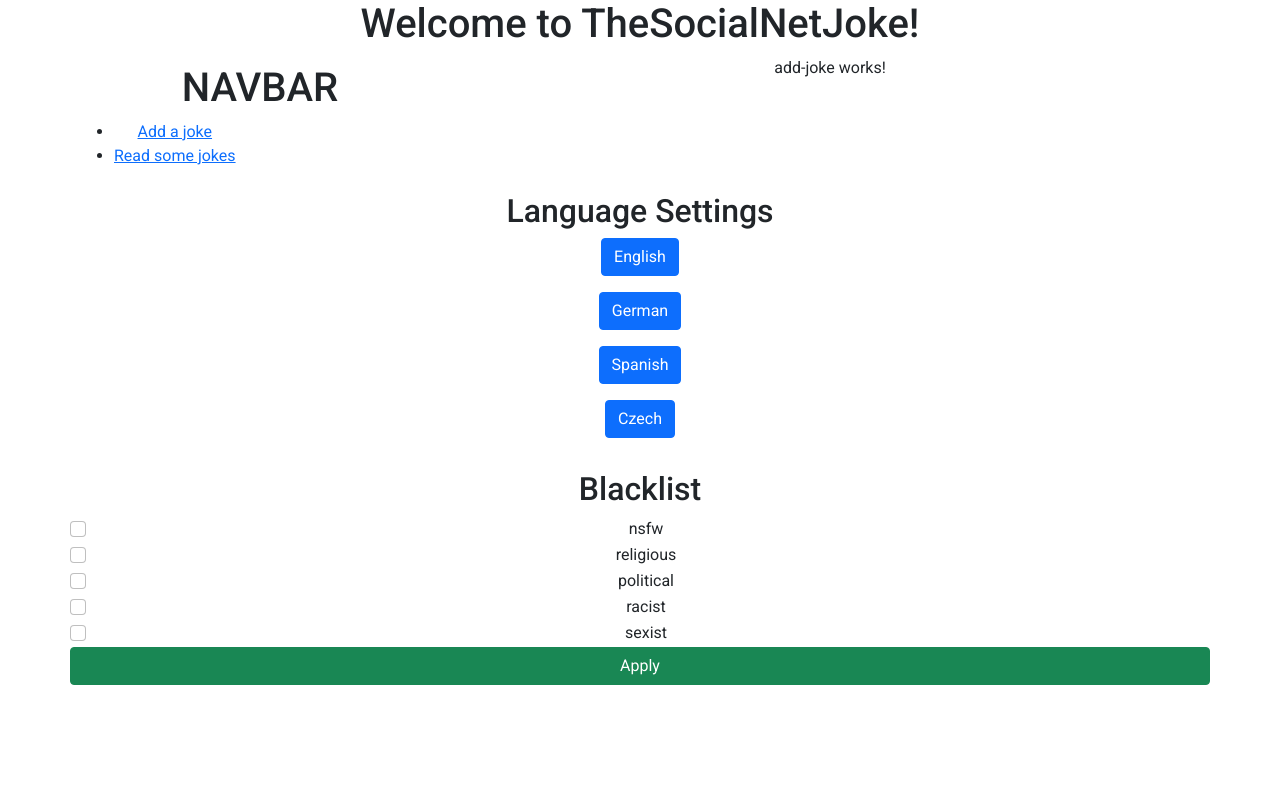
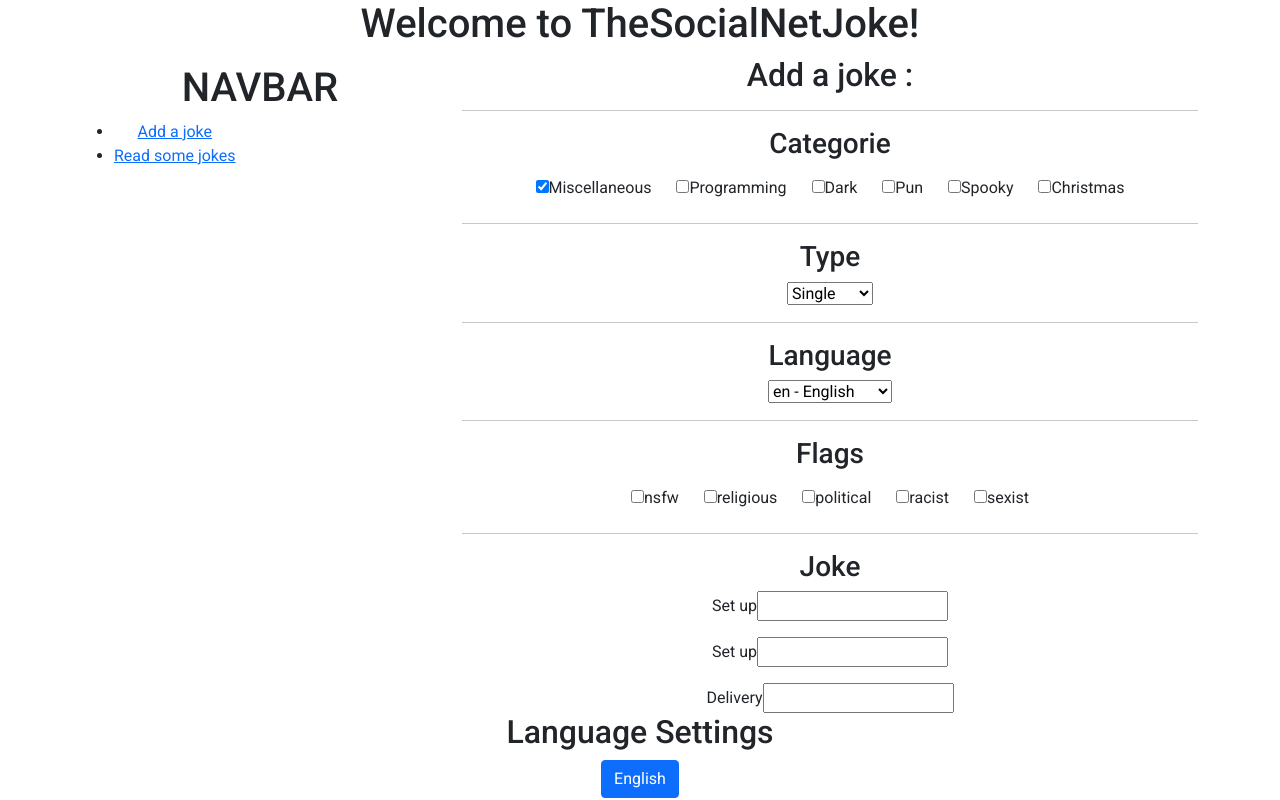
Before and after one commit to JejeB/The-Social-Net-joke, an Angular app in the folder TheSocialNetJoke/: page /add-joke in a window 1280 px wide. Shown: the top 800 px of the page. Built offline with nearby package versions, Linux system fonts and the light colour scheme; what ngx-cookie-service would draw is missing.

Commit message:
form add joke

```diff
--- a/TheSocialNetJoke/src/app/add-joke/add-joke.component.ts
+++ b/TheSocialNetJoke/src/app/add-joke/add-joke.component.ts
@@ -1,15 +1,115 @@
 import { Component, OnInit } from '@angular/core';
+import { Joke } from '../joke/joke';
 
 @Component({
   selector: 'cnt-add-joke',
   template: `
-    <p>
-      add-joke works!
-    </p>
+
+
+    <h2>Add a joke :</h2>
+
+    <hr>
+
+    <p></p>
+    <h3>Categorie</h3>
+  <div class="row">
+    <div class="col">
+
+
+  <div class="btn-group btn-group-toggle">
+      <label class="btn" ngbButtonLabel>
+      <input type="checkbox"  ngbButton checked >Miscellaneous</label>
+      <label class="btn" ngbButtonLabel>
+      <input type="checkbox"  ngbButton>Programming</label>
+      <label class="btn" ngbButtonLabel>
+      <input type="checkbox"  ngbButton>Dark</label>
+      <label class="btn" ngbButtonLabel>
+      <input type="checkbox" ngbButton>Pun</label>
+      <label class="btn" ngbButtonLabel>
+      <input type="checkbox" ngbButton>Spooky</label>
+      <label class="btn" ngbButtonLabel>
+      <input type="checkbox" ngbButton>Christmas</label>
+  </div>
+
+<hr>
+    <p></p>
+    <h3>Type</h3>
+    <div class="row">
+    <div class="col">
+      <div  class="d-inline-block">
+      <select class="browser-default custom-select">
+      <option selected value="single" (click)="single()" >Single</option>
+      <option value="two_part" (click)="two_part()">Two Part</option>
+      </select>
+      </div>
+    </div>
+    </div>
+
+<hr>
+    <p></p>
+    <h3>Language</h3>
+    <div class="row">
+    <div class="col">
+    <div  class="d-inline-block">
+    <select class="browser-default custom-select">
+      <option selected value ="en" >en - English</option>
+      <option value="custom">Other/Custom</option>
+      <option value="cs">cs - Czech</option>
+      <option value="de">de - German</option>
+      <option value="es">es - Spanish</option>
+    </select>
+    </div></div></div>
+
+<hr>
+    <p></p>
+    <h3>Flags</h3>
+
+    <div class="btn-group btn-group-toggle">
+      <label class="btn" ngbButtonLabel>
+      <input type="checkbox" value="nsfw" ngbButton  >nsfw</label>
+      <label class="btn" ngbButtonLabel>
+      <input type="checkbox" value="religious" ngbButton>religious</label>
+      <label class="btn" ngbButtonLabel>
+      <input type="checkbox" value="political" ngbButton>political</label>
+      <label class="btn" ngbButtonLabel>
+      <input type="checkbox" value="racist" ngbButton>racist</label>
+      <label class="btn" ngbButtonLabel>
+      <input type="checkbox" value="sexist" ngbButton>sexist</label>
+  </div>
+
+<hr>
+    <p></p>
+    <h3>Joke</h3>
+    <div>
+
+    <label for="Joke">Set up</label>
+    <input id="Joke" type="text" >
+
+    </div>
+    <p></p>
+    <div>
+      <label for="Joke">Set up</label>
+      <input id="Joke" type="text" >
+    </div>
+    <p></p>
+    <div>
+      <label for="Joke">Delivery</label>
+      <input id="Joke" type="text" >
+    </div>
+
   `,
-  styles: ['span.selected { background: lightgray }']
+  styles: []
 })
 export class AddJokeComponent implements OnInit {
+
+  single(){
+
+  }
+
+  two_part(){
+
+  }
+
 
   constructor() { }
 
--- a/TheSocialNetJoke/src/app/app.component.ts
+++ b/TheSocialNetJoke/src/app/app.component.ts
@@ -22,7 +22,3 @@ import { Component } from '@angular/core';
 export class AppComponent {
   title = 'TheSocialNetJoke';
 }
-/*
- <cnt-scroller class="col-6"></cnt-scroller>
-      <cnt-add-joke class="col-sm"></cnt-add-joke>
-*/
```
Also changed, not shown: TheSocialNetJoke/src/app/app.module.ts (+6 -2 lines).
